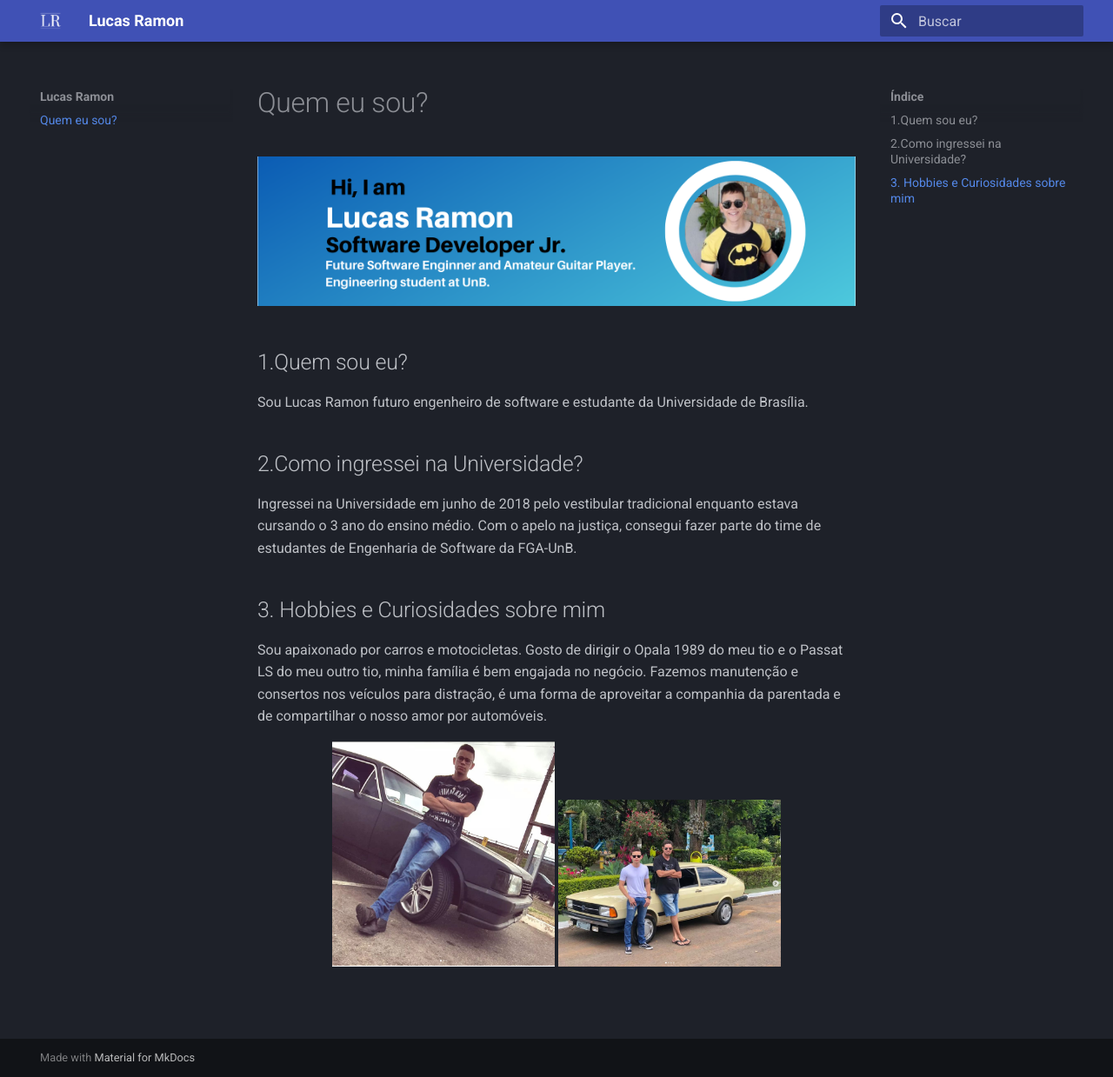
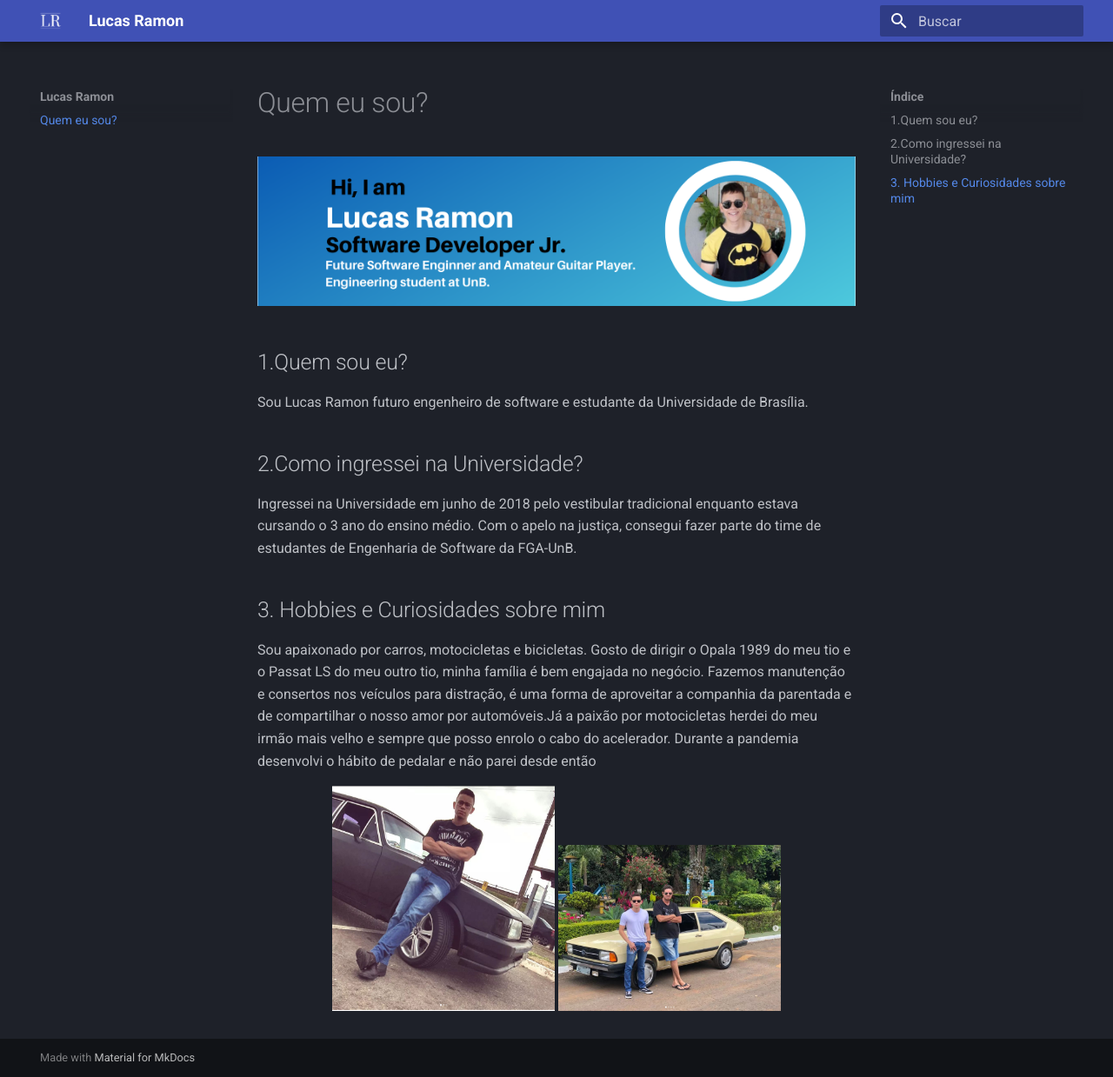
Before and after one commit to lramon2001/lramon2001.github.io, an MkDocs documentation site: the page built from docs/index.md, in a window 1280 px wide and 1239 px high. Shown: the whole window at 87% size. Built offline with MkDocs 1.6.1 and Material for MkDocs 9.7.7, drawn with Linux system fonts in a browser that asks for light colours.

Commit message:
Update index.md

```diff
--- a/docs/index.md
+++ b/docs/index.md
@@ -14,17 +14,11 @@
 
 ## 3. Hobbies e Curiosidades sobre mim
 
-Sou apaixonado por carros e motocicletas. Gosto de dirigir o Opala 1989 do meu tio e o Passat LS do meu outro tio, minha família é bem engajada no negócio. Fazemos manutenção e consertos nos veículos para distração, é uma forma de aproveitar a companhia da parentada e de compartilhar o nosso amor por automóveis.
+Sou apaixonado por carros, motocicletas e bicicletas. Gosto de dirigir o Opala 1989 do meu tio e o Passat LS do meu outro tio, minha família é bem engajada no negócio. Fazemos manutenção e consertos nos veículos para distração, é uma forma de aproveitar a companhia da parentada e de compartilhar o nosso amor por automóveis.Já a paixão por motocicletas herdei do meu irmão mais velho e sempre que posso enrolo o cabo do acelerador. Durante a pandemia desenvolvi o hábito de pedalar e não parei desde então
 
 
 <center>
 
-<img src="./media/opala.png" width="256" height="256"/>
-
-
-
-
-
-<img src="./media/passat.png" width="256" height="256"/>
+<img src="./media/opala.png" width="256" height="256"/> <img src="./media/passat.png" width="256" height="256"/>
 
 </center>
```
